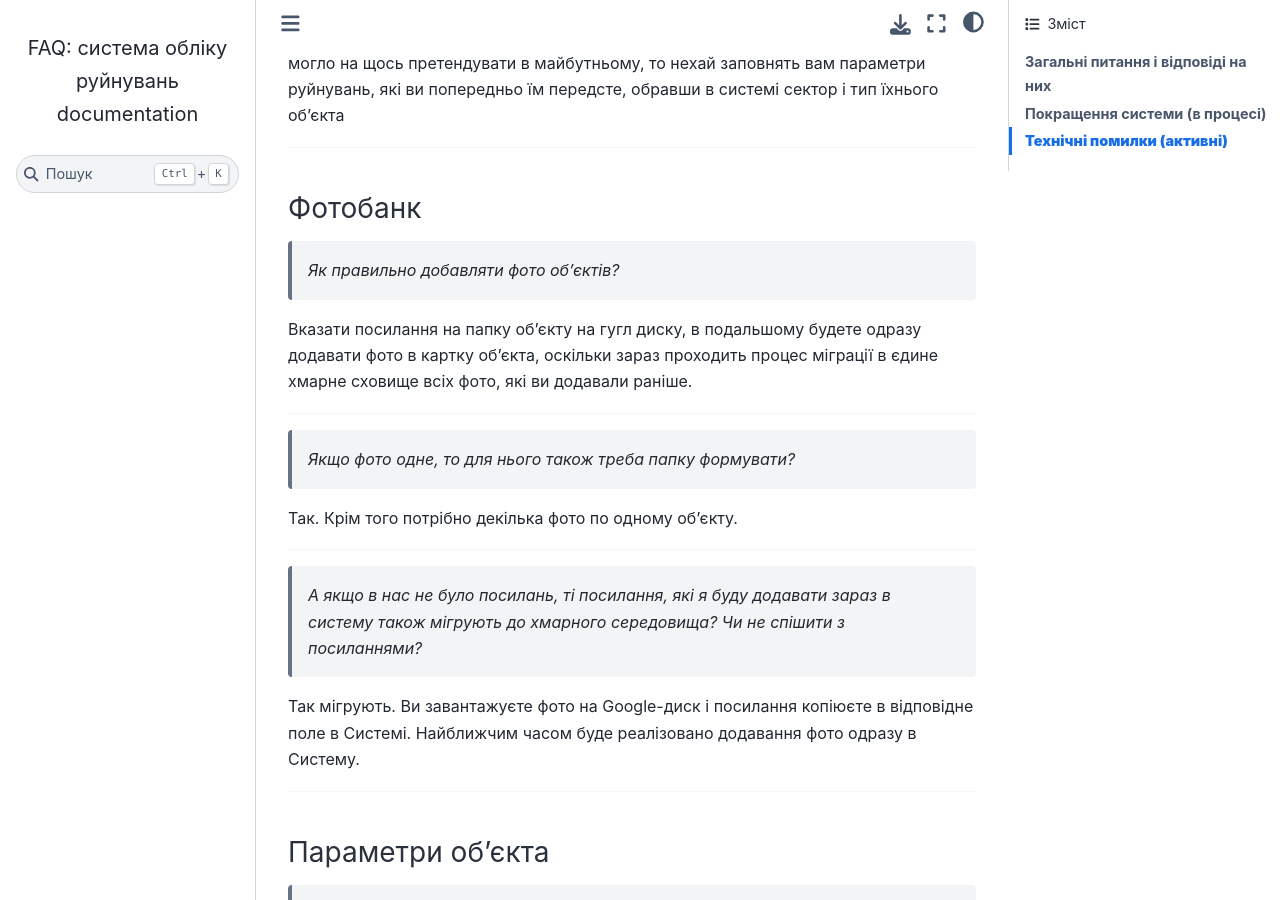
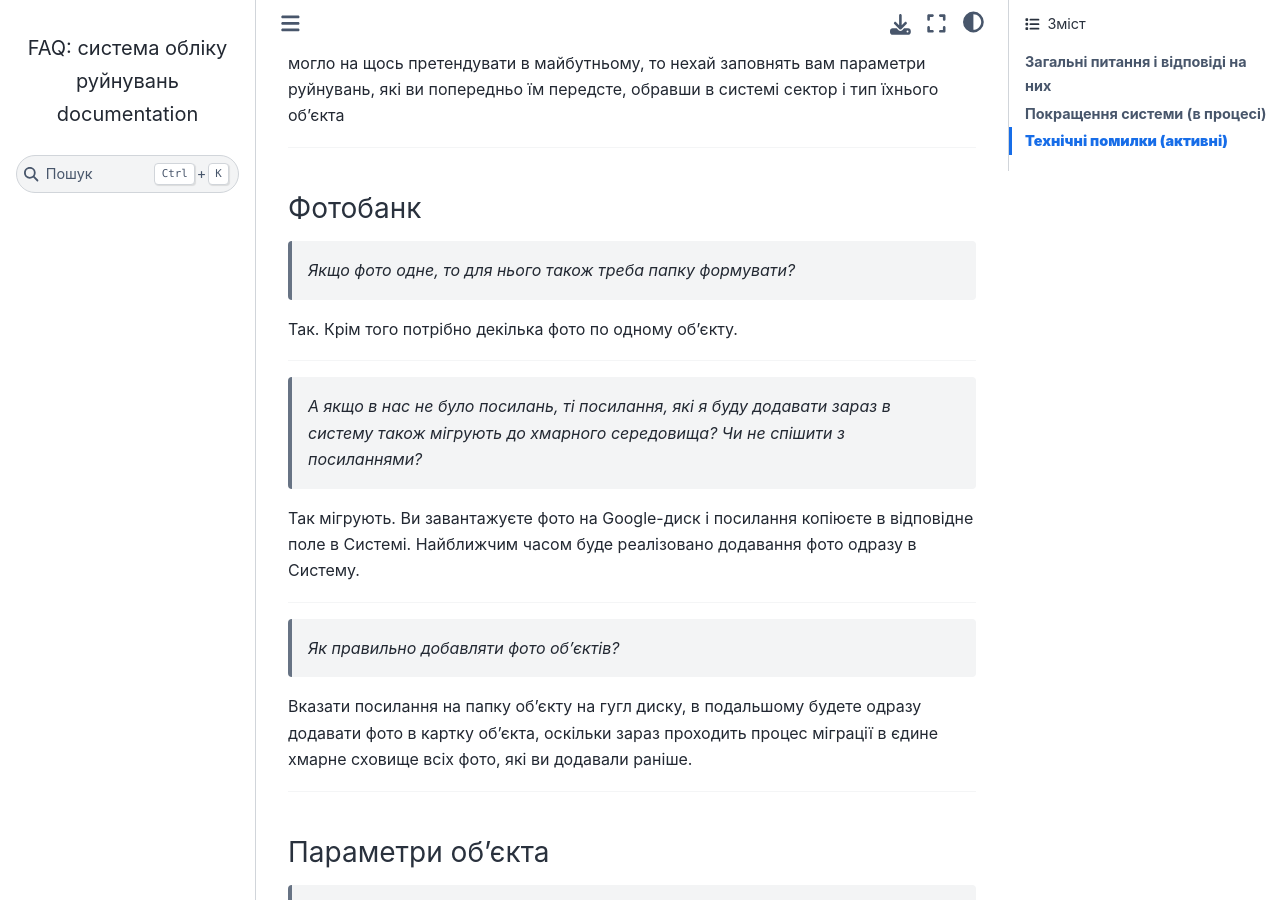
Before and after one commit to hp0404/docs.rebuild, a Sphinx documentation site: the page built from docs/source/index.md, in a window 1280 px wide and 900 px high, scrolled down 16157 px. Built offline with Sphinx 7.4.7 and the Sphinx Book theme 1.1.4, drawn with Linux system fonts in a browser that asks for light colours; some of the changed lines change nothing that is shown; some of the changed text lies outside the part shown.

Commit message:
Updated docs

```diff
--- a/docs/source/index.md
+++ b/docs/source/index.md
@@ -6,7 +6,7 @@
 * переглянути керівництво з користування системою можна за [посиланням](https://docs.google.com/document/d/18nBsTp8z1VBmNDV_jaTdcn3OFeV2wQJq/edit?usp=sharing&ouid=118382818587314238641&rtpof=true&sd=true);
 * поставити запитання можна через [форму](https://forms.gle/Vd8zJrTydsTgpC6p9).
 
-*Востаннє оновлено: <!-- date starts -->24.11.2022 13:48:19<!-- date ends -->*
+*Востаннє оновлено: <!-- date starts -->24.11.2022 15:48:55<!-- date ends -->*
 
 ---
 
@@ -197,11 +197,6 @@
 Сектор - транспорт, тип - залізничні мости
 
 ---
-> *Якщо два особняки на одній ділянці*
-
-Додавати як два об’єкти - сектор - житло, тип - Будинки на одну сім'ю
-
----
 > *Який тип об'єкта вибирати (багатоквартирні житлові будинки чи будинки на одну сім'ю), якщо 1 житл.будинок у приватному секторі умовно поділено на 2 частини та у правовстановлюючих документах присвоєно адресу з зазначенням квартири 1 та 2?*
 
 Це вже багатоквартирний будинок
@@ -220,6 +215,11 @@
 > *До якого типу відносити МАФ*
 
 Сектор - торгівля та послуги тип - заклади торгівлі
+
+---
+> *Якщо два особняки на одній ділянці*
+
+Додавати як два об’єкти - сектор - житло, тип - Будинки на одну сім'ю
 
 ---
 > *Куди віднести бюро судово-медичної експертизи?  Тоді що вибрати в розділі пошкоджень в категоріях? там є поліклініка; багатопрофільна лікаря; центр екстреної медичної допомоги та медицини катастроф. Якось нічого по змісту не підходить*
@@ -356,11 +356,6 @@
 ### Фотобанк
 
 <!-- photos starts -->
-> *Як правильно добавляти фото об'єктів?*
-
-Вказати посилання на папку об'єкту на гугл диску, в подальшому будете одразу додавати фото в картку об'єкта, оскільки зараз проходить процес міграції в єдине хмарне сховище всіх фото, які ви додавали раніше.
-
----
 > *Якщо фото одне, то для нього також треба папку формувати?*
 
 Так. Крім того потрібно декілька фото по одному об'єкту.
@@ -371,6 +366,11 @@
 Так мігрують.
 Ви завантажуєте фото на Google-диск і посилання копіюєте в відповідне поле в Системі.
 Найближчим часом буде реалізовано додавання фото одразу в Систему.
+
+---
+> *Як правильно добавляти фото об'єктів?*
+
+Вказати посилання на папку об'єкту на гугл диску, в подальшому будете одразу додавати фото в картку об'єкта, оскільки зараз проходить процес міграції в єдине хмарне сховище всіх фото, які ви додавали раніше.
 
 <!-- photos ends -->
 
```
